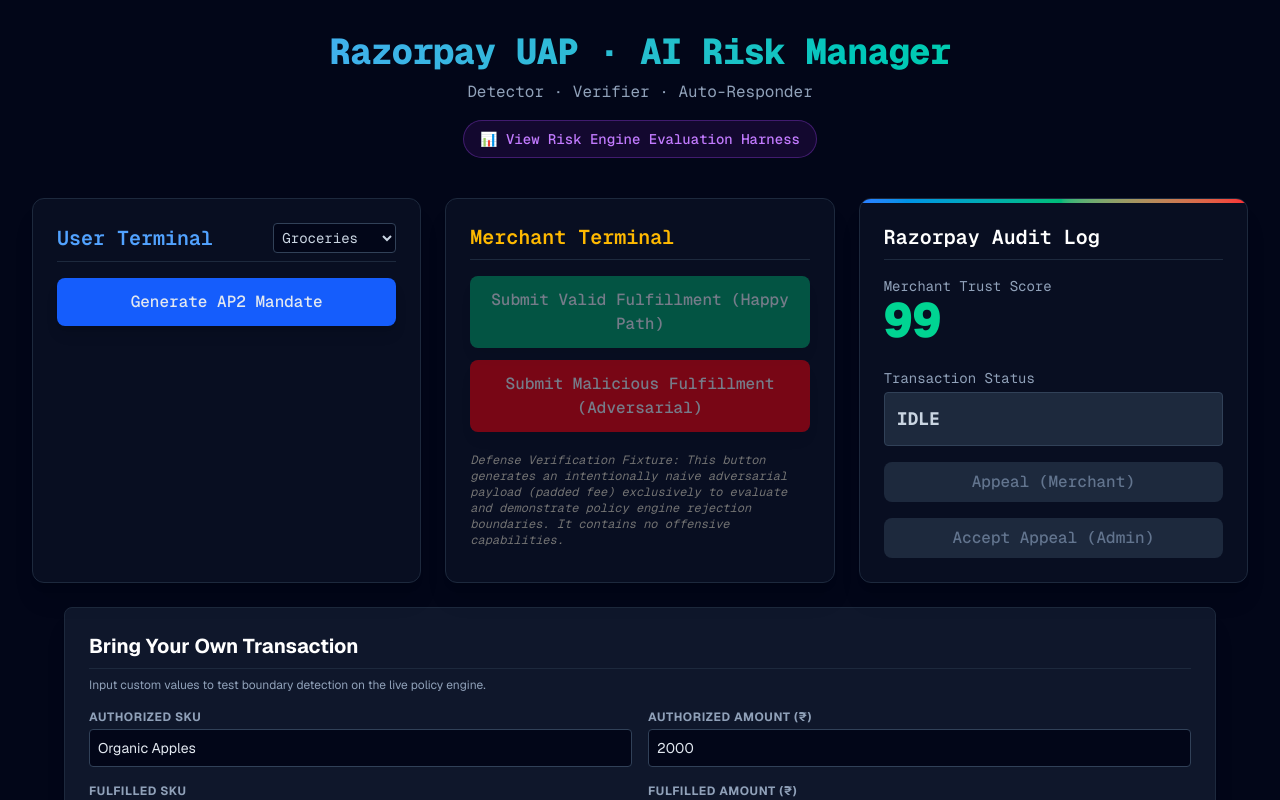
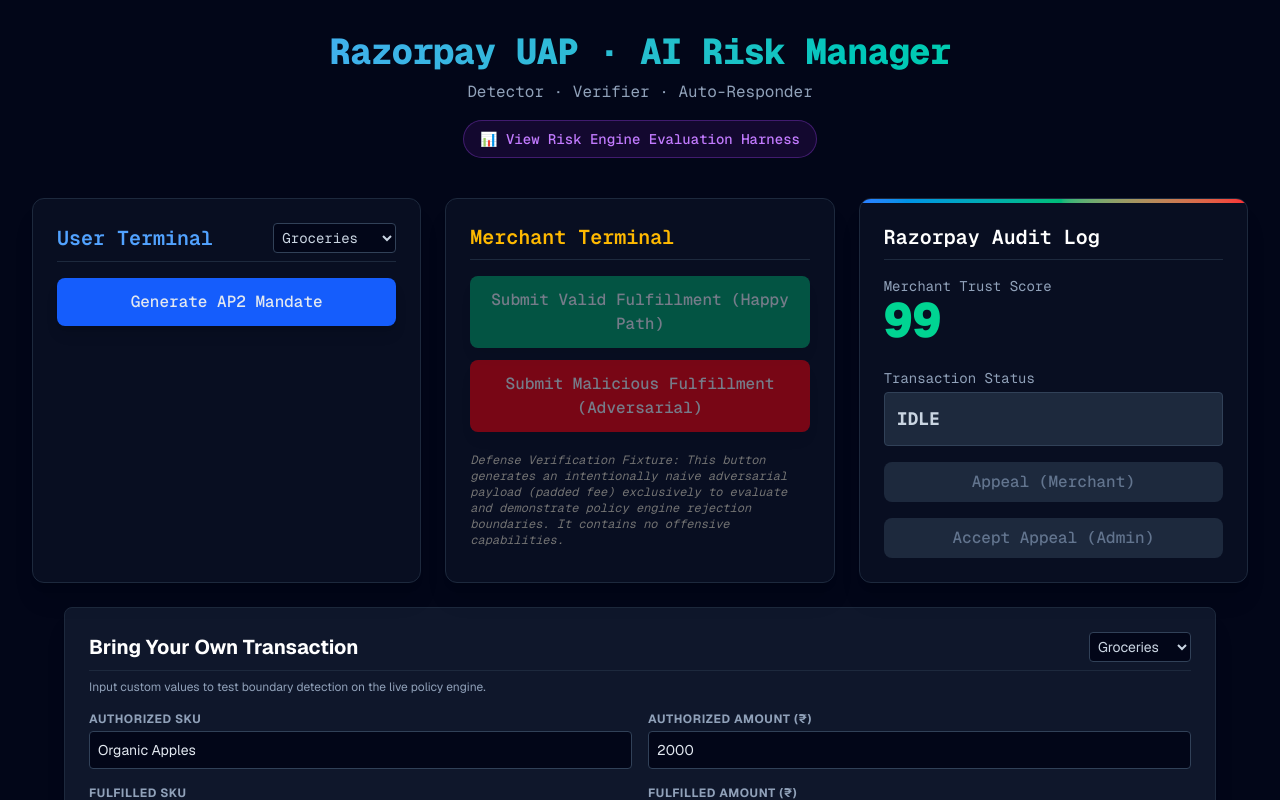
Before and after one commit to CodeWithRJ006/mandate, a Next.js app: page / in a window 1280 px wide. Shown: the top 800 px of the page. Built offline with nearby package versions, Linux system fonts and the light colour scheme.

Commit message:
feat(ui): disambiguate BYO tester usage by context (main gets presets, eval gets explicit baseline disclaimer)

```diff
--- a/app/components/ManualTester.tsx
+++ b/app/components/ManualTester.tsx
@@ -1,13 +1,30 @@
 "use client";
 import React, { useState } from 'react';
 
-export default function ManualTester() {
+export default function ManualTester({ context }: { context?: 'main' | 'eval' }) {
   const [authorizedSku, setAuthorizedSku] = useState("Organic Apples");
   const [authorizedAmount, setAuthorizedAmount] = useState<string>("2000");
   const [fulfilledSku, setFulfilledSku] = useState("Organic Apples (1kg)");
   const [fulfilledAmount, setFulfilledAmount] = useState<string>("2030");
   const [result, setResult] = useState<any>(null);
   const [loading, setLoading] = useState(false);
+
+  const PRESETS: Record<string, any> = {
+    'Groceries': { authSku: "Organic Apples", authAmt: "2000", fullSku: "Organic Apples (1kg)", fullAmt: "2030" },
+    'Electronics': { authSku: "iPhone 15 Pro", authAmt: "120000", fullSku: "iPhone 15 Pro", fullAmt: "120150" },
+    'Fashion': { authSku: "Nike Air Force 1", authAmt: "8500", fullSku: "Nike Air Force 1", fullAmt: "8900" },
+    'Custom': { authSku: "Premium Coffee Beans", authAmt: "1200", fullSku: "Coffee Beans 250g", fullAmt: "1200" }
+  };
+
+  const handlePresetChange = (e: React.ChangeEvent<HTMLSelectElement>) => {
+    const preset = PRESETS[e.target.value];
+    if (preset) {
+      setAuthorizedSku(preset.authSku);
+      setAuthorizedAmount(preset.authAmt);
+      setFulfilledSku(preset.fullSku);
+      setFulfilledAmount(preset.fullAmt);
+    }
+  };
 
   async function handleEvaluate(e: React.FormEvent) {
     e.preventDefault();
@@ -27,8 +44,26 @@
 
   return (
     <div className="bg-slate-900 border border-slate-800 rounded-lg p-6 my-6 text-slate-200 font-sans text-sm shadow-xl">
-      <h3 className="text-xl font-bold text-white mb-2 border-b border-slate-800 pb-2">Bring Your Own Transaction</h3>
-      <p className="text-slate-400 text-xs mb-4">Input custom values to test boundary detection on the live policy engine.</p>
+      <div className="flex justify-between items-center mb-2 border-b border-slate-800 pb-2">
+        <h3 className="text-xl font-bold text-white">Bring Your Own Transaction</h3>
+        {context === 'main' && (
+          <select
+            onChange={handlePresetChange}
+            className="bg-slate-950 border border-slate-700 text-slate-300 text-sm rounded p-1 focus:outline-none focus:border-blue-500"
+          >
+            <option value="Groceries">Groceries</option>
+            <option value="Electronics">Electronics</option>
+            <option value="Fashion">Fashion</option>
+            <option value="Custom">Custom</option>
+          </select>
+        )}
+      </div>
+      <p className="text-slate-400 text-xs mb-4">
+        Input custom values to test boundary detection on the live policy engine.
+        {context === 'eval' && (
+          <span className="block mt-1 text-emerald-400 font-semibold italic">Tested against the live production baseline (60% similarity / 2% tolerance) — independent of the sliders above.</span>
+        )}
+      </p>
       <form onSubmit={handleEvaluate} className="grid grid-cols-1 sm:grid-cols-2 gap-4">
         <div>
           <label className="block text-xs font-bold uppercase tracking-wider text-slate-400 mb-1">Authorized SKU</label>
--- a/app/eval/page.tsx
+++ b/app/eval/page.tsx
@@ -219,7 +219,7 @@
           </div>
         </div>
 
-        <ManualTester />
+        <ManualTester context="eval" />
       </div>
     </div>
   );
--- a/app/page.tsx
+++ b/app/page.tsx
@@ -346,7 +346,7 @@
       </div>
 
       <div className="max-w-7xl mx-auto px-8 pb-8">
-        <ManualTester />
+        <ManualTester context="main" />
       </div>
     </div>
   );
--- /dev/null
+++ b/scratch/test-api.js
@@ -0,0 +1,42 @@
+const http = require('http');
+
+async function testPreset(preset) {
+  console.log(`\n=== Testing Preset: ${preset} ===`);
+
+  // 1. Generate Mandate (USER)
+  const res1 = await fetch('http://localhost:3000/api/agents', {
+    method: 'POST',
+    headers: { 'Content-Type': 'application/json' },
+    body: JSON.stringify({ role: 'USER', preset })
+  });
+  const data1 = await res1.json();
+  const mandate = data1.data;
+  console.log('Mandate Payload:', mandate);
+
+  // 2. Generate Valid Fulfillment (MERCHANT)
+  const res2 = await fetch('http://localhost:3000/api/agents', {
+    method: 'POST',
+    headers: { 'Content-Type': 'application/json' },
+    body: JSON.stringify({ role: 'MERCHANT', mode: 'valid', mandate, preset })
+  });
+  const data2 = await res2.json();
+  console.log('Valid Fulfillment:', data2.data);
+
+  // 3. Generate Malicious Fulfillment (MERCHANT)
+  const res3 = await fetch('http://localhost:3000/api/agents', {
+    method: 'POST',
+    headers: { 'Content-Type': 'application/json' },
+    body: JSON.stringify({ role: 'MERCHANT', mode: 'malicious', mandate, preset })
+  });
+  const data3 = await res3.json();
+  console.log('Malicious Fulfillment:', data3.data);
+}
+
+async function run() {
+  await testPreset('Groceries');
+  await testPreset('Electronics');
+  await testPreset('Fashion');
+  await testPreset('Custom');
+}
+
+run().catch(console.error);
```
